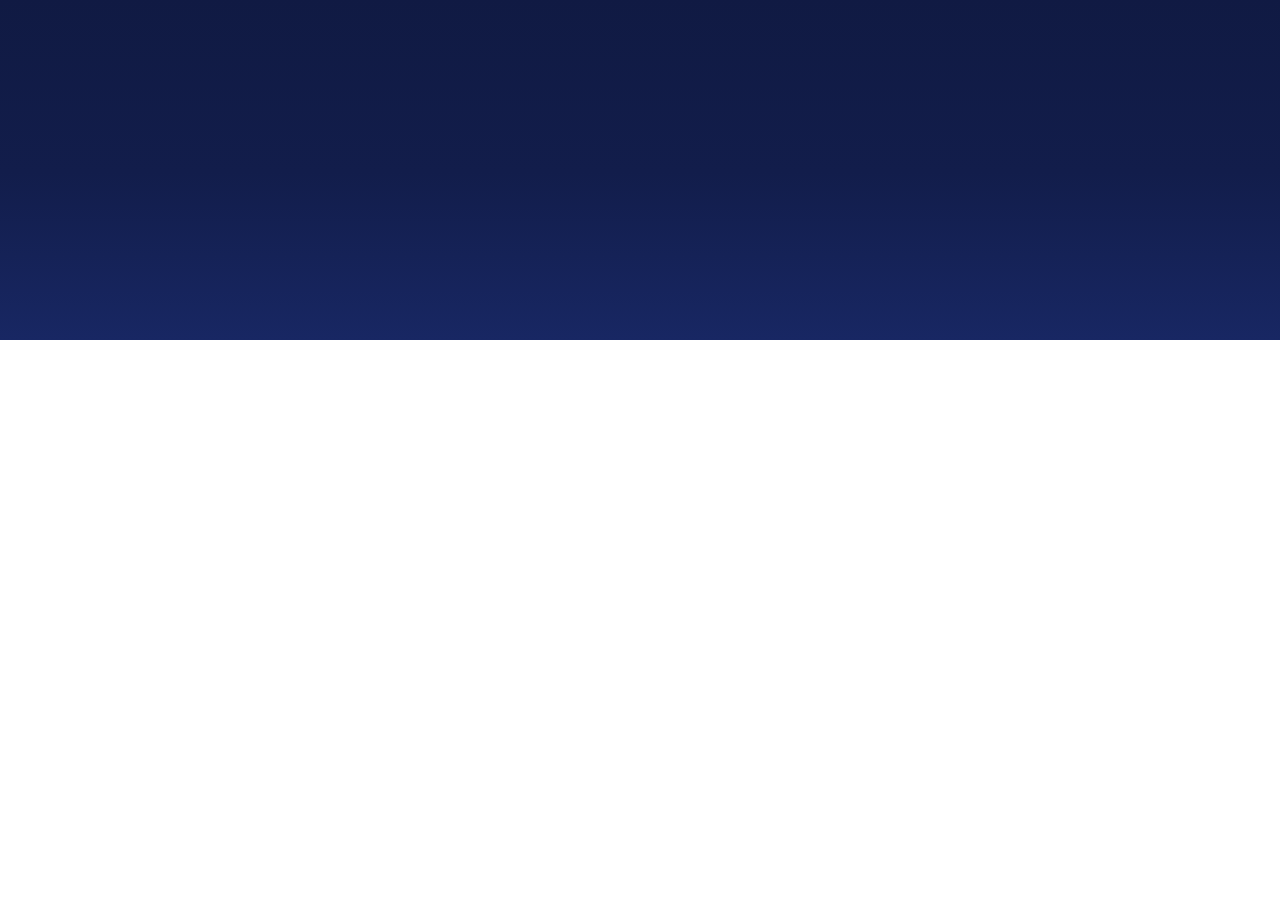
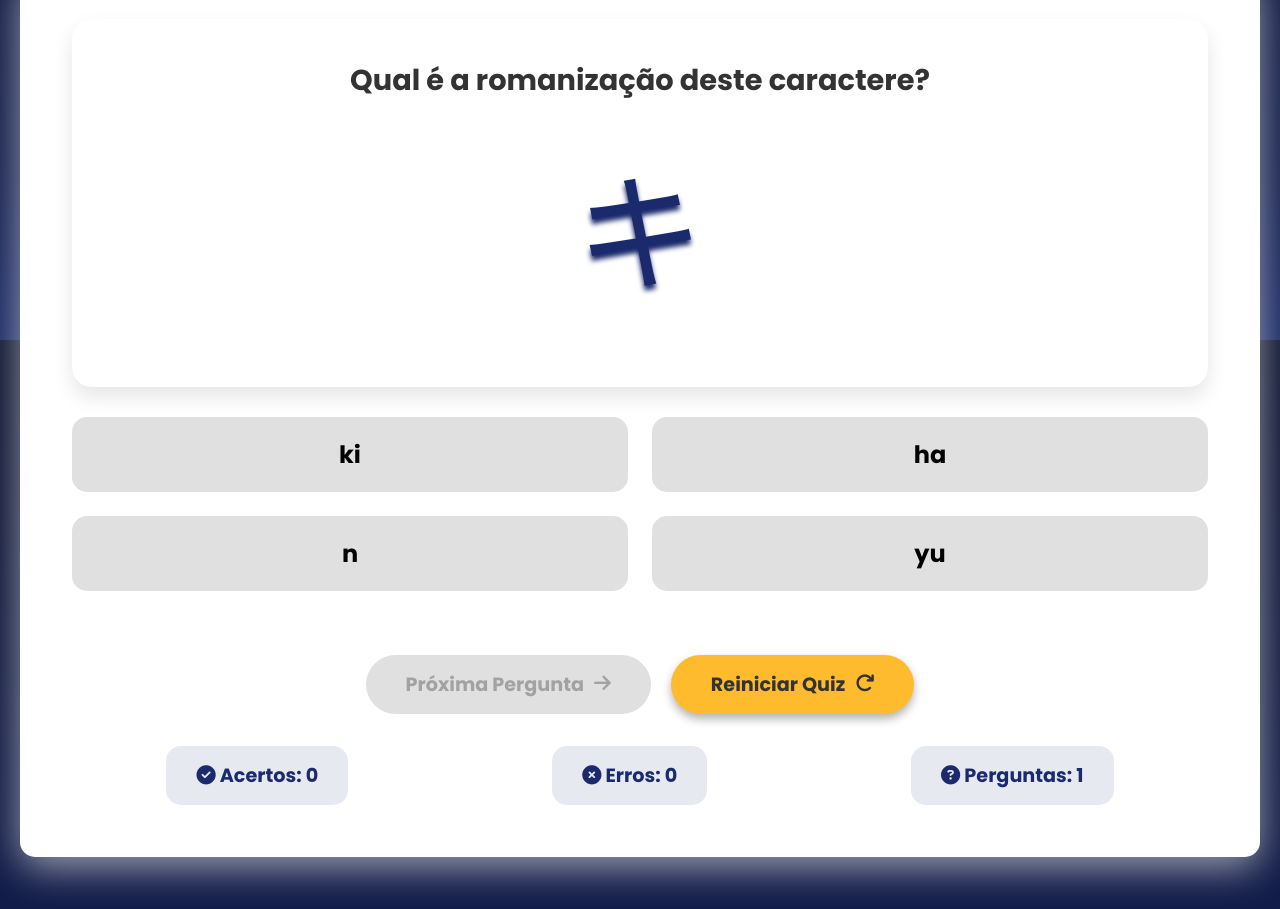
Before and after one commit to Leonardo-DeLuca/angular-learn-app, an Angular app: page /quiz in a window 1280 px wide. Shown: the part 460-1369 px from the top of the page. Before the commit the page ends 800 px from the top, so only its background shows below. Built offline with nearby package versions, Linux system fonts and the light colour scheme.

Commit message:
quiz quase completo

```diff
--- a/src/app/components/menu-tabs/menu-tabs.ts
+++ b/src/app/components/menu-tabs/menu-tabs.ts
@@ -1,6 +1,7 @@
-import { Component } from '@angular/core';
+import { Component, OnInit } from '@angular/core';
 import { TabButton } from "../tab-button/tab-button";
-import { Router } from '@angular/router';
+import { Router, NavigationEnd } from '@angular/router';
+import { filter } from 'rxjs';
 
 @Component({
   selector: 'app-menu-tabs',
@@ -8,10 +9,32 @@ import { Router } from '@angular/router';
   templateUrl: './menu-tabs.html',
   styleUrl: './menu-tabs.css'
 })
-export class MenuTabs {
+export class MenuTabs{
   activeTabIndex: number = 0;
 
   constructor(private router: Router) {}
+
+  ngOnInit(): void {
+    this.setActiveTabByUrl();
+    this.router.events.pipe(
+      filter(event => event instanceof NavigationEnd)
+    ).subscribe(() => {
+      this.setActiveTabByUrl();
+    });
+  }
+
+  private setActiveTabByUrl(): void {
+    const currentUrl = this.router.url;
+    if (currentUrl.startsWith('/alfabeto')) {
+      this.activeTabIndex = 0;
+    } else if (currentUrl.startsWith('/quiz')) {
+      this.activeTabIndex = 1;
+    } else if (currentUrl.startsWith('/kanji')) {
+      this.activeTabIndex = 2;
+    } else if (currentUrl.startsWith('/dicas')) {
+      this.activeTabIndex = 3;
+    }
+  }
 
   setActiveTab(index: number): void{
     this.activeTabIndex = index;
@@ -23,18 +46,15 @@ export class MenuTabs {
       case 0:
         this.router.navigate(['/alfabeto']);
         break;
-
       case 1:
         this.router.navigate(['/quiz']);
         break;
-
       case 2:
-        this.router.navigate(['/']);
+        this.router.navigate(['/kanji']);
         break;
-
       case 3:
-        this.router.navigate(['/']);
-        break
+        this.router.navigate(['/dicas']);
+        break;
     }
   }
 }
--- /dev/null
+++ b/src/app/components/quiz-page/option-button/option-button.css
@@ -0,0 +1,26 @@
+.option-btn {
+    padding: 20px;
+    border: none;
+    border-radius: 15px;
+    background: #e0e0e0;
+    font-size: 1.5rem;
+    font-weight: bold;
+    cursor: pointer;
+    transition: all 0.3s;
+    width: 100%;
+}
+
+.option-btn:hover {
+    background: #d0d0d0;
+    transform: translateY(-3px);
+}
+
+.option-btn.correct {
+    background: #4CAF50;
+    color: white;
+}
+
+.option-btn.incorrect {
+    background: #f44336;
+    color: white;
+}
--- /dev/null
+++ b/src/app/components/quiz-page/option-button/option-button.html
@@ -0,0 +1,6 @@
+<button
+  [class]="classe"
+  [disabled]="disabled"
+  (click)="emiteResposta()">
+  {{ altText }}
+</button>
--- /dev/null
+++ b/src/app/components/quiz-page/option-button/option-button.ts
@@ -0,0 +1,30 @@
+import { Component, EventEmitter, Input, Output, SimpleChanges } from '@angular/core';
+
+@Component({
+  selector: 'app-option-button',
+  templateUrl: './option-button.html',
+  styleUrls: ['./option-button.css']
+})
+export class OptionButton {
+  @Input() altText: string = "";
+  @Input() status: 'correct' | 'incorrect' | 'neutral' = 'neutral';
+  @Input() disabled: boolean = false;
+
+  @Output() respostaSelecionada = new EventEmitter<string>();
+
+  classe: string = 'option-btn';
+
+  emiteResposta(): void {
+    if (this.disabled) return;
+    this.respostaSelecionada.emit(this.altText);
+  }
+
+  ngOnChanges(changes: SimpleChanges): void {
+    this.classe = 'option-btn';
+    if (this.status === 'correct') {
+      this.classe += ' correct';
+    } else if (this.status === 'incorrect') {
+      this.classe += ' incorrect';
+    }
+  }
+}
--- a/src/app/components/quiz-page/quiz-page.css
+++ b/src/app/components/quiz-page/quiz-page.css
@@ -0,0 +1,106 @@
+.page{
+    background-color: white;
+    margin: 2em auto;
+    border-radius: 15px;
+    display: flex;
+    flex-direction: column;
+    padding: 2em;
+    gap: 2em;
+    max-width: 1400px;
+    box-shadow: 0 10px 40px rgba(255, 255, 255, .6);
+}
+
+.quiz-container {
+    text-align: center;
+    padding: 20px;
+}
+
+.quiz-container h2{
+    font-size: 1.8rem;
+    font-weight: 700;
+}
+
+.question-container {
+    background: white;
+    border-radius: 20px;
+    padding: 40px;
+    box-shadow: 0 10px 20px rgba(0, 0, 0, 0.1);
+    margin-bottom: 30px;
+    position: relative;
+}
+
+.question-kana {
+    font-size: 8rem;
+    margin: 30px 0;
+    color: #1a2a6c;
+    font-family: 'Noto Sans JP', sans-serif;
+    text-shadow: 0 5px 5px;
+}
+
+.options-container {
+    display: grid;
+    grid-template-columns: repeat(2, 1fr);
+    gap: 1.5em;
+    margin-top: 30px;
+}
+
+.quiz-controls {
+    display: flex;
+    justify-content: center;
+    gap: 20px;
+    margin: 4em 0 2em 0;
+}
+
+.quiz-btn {
+    padding: 15px 40px;
+    border: none;
+    border-radius: 50px;
+    background: #1a2a6c;
+    color: white;
+    font-size: 1.2rem;
+    font-weight: bold;
+    cursor: pointer;
+    transition: all 0.3s;
+    display: flex;
+    align-items: center;
+    gap: 10px;
+    box-shadow: 0 5px 10px rgba(0, 0, 0, .3);
+}
+
+.quiz-btn:disabled {
+    background: #ccc;
+    color: #666;
+    cursor: not-allowed;
+    box-shadow: none;
+    opacity: 0.6;
+    transform: none;
+}
+
+
+.quiz-btn:hover {
+    background: #0d1a4a;
+    transform: translateY(-3px);
+}
+
+.quiz-btn.secondary {
+    background: #fdbb2d;
+    color: #333;
+}
+
+.stats {
+    display: flex;
+    justify-content: space-around;
+    margin-top: 20px;
+    font-size: 1.2rem;
+    font-weight: bold;
+    color: #1a2a6c;
+    flex-wrap: wrap;
+    gap: 15px;
+}
+
+.stat-box {
+    background: rgba(26, 42, 108, 0.1);
+    padding: 15px 30px;
+    border-radius: 15px;
+    min-width: 150px;
+}
--- a/src/app/components/quiz-page/quiz-page.html
+++ b/src/app/components/quiz-page/quiz-page.html
@@ -1 +1,44 @@
-<p>quiz-page works!</p>
+<section class="page">
+    <div id="quiz" class="tab-content">
+      <div class="quiz-container">
+
+        <div class="question-container">
+          <h2>Qual é a romanização deste caractere?</h2>
+          <div class="question-kana">{{ question }}</div>
+        </div>
+
+        <div class="options-container">
+          @for (alt of alternativas; track $index) {
+            <app-option-button
+              [altText]="alt"
+              [status]="getStatus(alt)"
+              [disabled]="!!selectedAnswer"
+              (respostaSelecionada)="verificaResposta($event)">
+            </app-option-button>
+          }
+        </div>
+
+        <div class="quiz-controls">
+          <button class="quiz-btn" [disabled]="!selectedAnswer" (click)="proximaPergunta()">
+            Próxima Pergunta <i class="fas fa-arrow-right"></i>
+          </button>
+          <button class="quiz-btn secondary" (click)="resetQuiz()">
+            Reiniciar Quiz <i class="fas fa-redo"></i>
+          </button>
+        </div>
+
+        <div class="stats">
+          <div class="stat-box">
+            <i class="fas fa-check-circle"></i> Acertos: <span>{{ corretas }}</span>
+          </div>
+          <div class="stat-box">
+            <i class="fas fa-times-circle"></i> Erros: <span>{{ erradas }}</span>
+          </div>
+          <div class="stat-box">
+            <i class="fas fa-question-circle"></i> Perguntas: <span>{{ perguntasTotais }}</span>
+          </div>
+        </div>
+
+      </div>
+    </div>
+  </section>
--- a/src/app/components/quiz-page/quiz-page.ts
+++ b/src/app/components/quiz-page/quiz-page.ts
@@ -1,11 +1,112 @@
-import { Component } from '@angular/core';
+import { Component, inject } from '@angular/core';
+import { HiraganaList } from '../../services/hiragana-list';
+import { KatakanaList } from '../../services/katakana-list';
+import { OptionButton } from './option-button/option-button';
 
 @Component({
   selector: 'app-quiz-page',
-  imports: [],
+  imports: [OptionButton],
   templateUrl: './quiz-page.html',
   styleUrl: './quiz-page.css'
 })
 export class QuizPage {
+  question = "";
+  correctAnswer = "";
+  alternativas: string[] = [];
+  corretas = 0;
+  erradas = 0;
+  perguntasTotais = 0;
 
+  selectedAnswer: string | null = null;
+
+  hiraganaService = inject(HiraganaList);
+  katakanaService = inject(KatakanaList);
+
+  ngOnInit(): void {
+    this.corretas = Number(localStorage.getItem("Acertos")) ?? 0;
+    this.erradas =  Number(localStorage.getItem("Erros")) ?? 0;
+    this.perguntasTotais = Number(localStorage.getItem("Perguntas") ?? 1) - 1;
+    !localStorage.getItem("LastQuetion") ? this.proximaPergunta() : this.setPerguntaAntiga(JSON.parse(localStorage.getItem("LastQuetion")!));
+  }
+
+  resetQuiz(): void {
+    this.corretas = 0;
+    this.erradas =  0;
+    this.perguntasTotais = 0;
+    this.proximaPergunta();
+    this.salvaPontuacao();
+  }
+
+  geraNovoCaracter(): { kana: string; romaji: string } {
+    const isHiragana = Math.random() < 0.5;
+    const rnd = isHiragana
+      ? this.hiraganaService.getRandom()
+      : this.katakanaService.getRandom();
+    return { kana: rnd.kana, romaji: rnd.romaji };
+  }
+
+  proximaPergunta(): void {
+    const novo = this.geraNovoCaracter();
+    this.question = novo.kana;
+    this.correctAnswer = novo.romaji;
+    this.alternativas = this.geraAlternativas(novo.romaji);
+    this.selectedAnswer = null;
+    this.perguntasTotais++;
+    this.salvaLastQuestion();
+  }
+
+  setPerguntaAntiga(pergunta: {question: string, correctAnswer: string, alternativas: string[]}): void{
+    this.question = pergunta.question;
+    this.correctAnswer = pergunta.correctAnswer;
+    this.alternativas = pergunta.alternativas;
+    this.perguntasTotais++;
+  }
+
+  geraAlternativas(correctRomaji: string): string[] {
+    const todas = [
+      ...this.hiraganaService.getAll(),
+      ...this.katakanaService.getAll()
+    ];
+    const setAlt = new Set<string>([correctRomaji]);
+    while (setAlt.size < 4) {
+      setAlt.add(todas[Math.floor(Math.random() * todas.length)].romaji);
+    }
+    return Array.from(setAlt).sort(() => Math.random() - 0.5);
+  }
+
+  verificaResposta(resposta: string): void {
+    if (this.selectedAnswer) return;
+    this.selectedAnswer = resposta;
+
+    if (resposta === this.correctAnswer) {
+      this.corretas++;
+    } else {
+      this.erradas++;
+    }
+
+    this.salvaPontuacao();
+  }
+
+  getStatus(alt: string): 'correct' | 'incorrect' | 'neutral' {
+    if (!this.selectedAnswer) return 'neutral';
+    if (alt === this.correctAnswer) return 'correct';
+    if (alt === this.selectedAnswer) return 'incorrect';
+    return 'neutral';
+  }
+
+  salvaPontuacao(): void{
+    localStorage.setItem("Erros", this.erradas.toString());
+    localStorage.setItem("Acertos", this.corretas.toString());
+  }
+
+  salvaLastQuestion(): void{
+    const lastQuestion: {question: string, correctAnswer: string, alternativas: string[]} = {
+      question: this.question,
+      correctAnswer: this.correctAnswer,
+      alternativas: this.alternativas
+    };
+
+    localStorage.setItem("Perguntas", this.perguntasTotais.toString());
+    localStorage.setItem("LastQuetion", JSON.stringify(lastQuestion));
+  }
 }
--- a/src/app/services/hiragana-list.ts
+++ b/src/app/services/hiragana-list.ts
@@ -80,4 +80,9 @@ export class HiraganaList {
   getLenght(): number{
     return this.hiraganaList.length;
   }
+
+  getRandom(): Character{
+    const randomIndex = Math.floor(Math.random() * this.hiraganaList.length);
+    return this.hiraganaList[randomIndex];
+  }
 }
--- a/src/app/services/katakana-list.ts
+++ b/src/app/services/katakana-list.ts
@@ -79,4 +79,9 @@ export class KatakanaList {
   getLenght(): number{
     return this.katakanaList.length;
   }
+
+  getRandom(): Character{
+    const randomIndex = Math.floor(Math.random() * this.katakanaList.length);
+    return this.katakanaList[randomIndex];
+  }
 }
```
